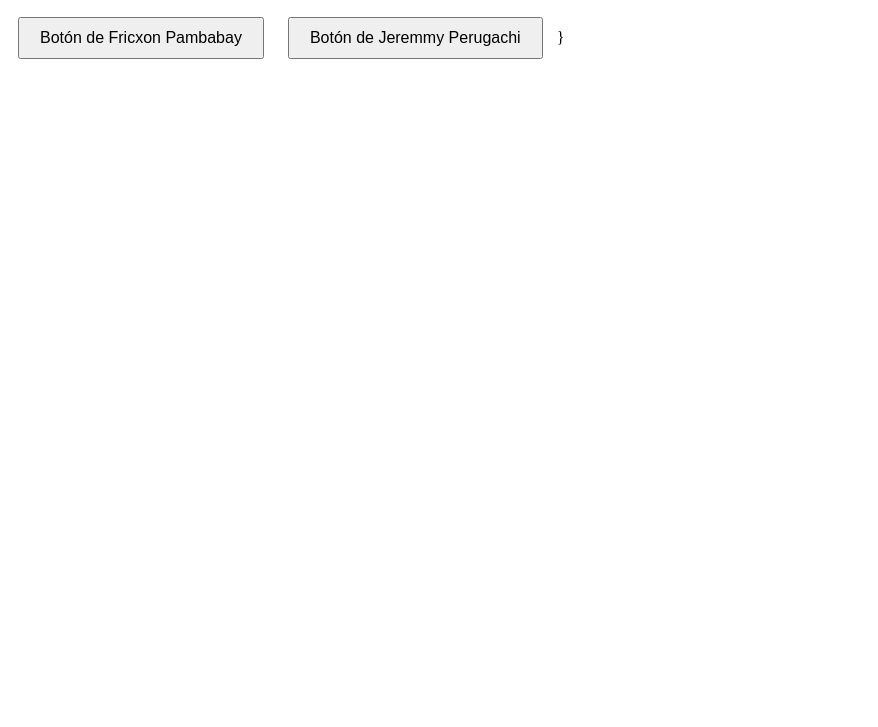
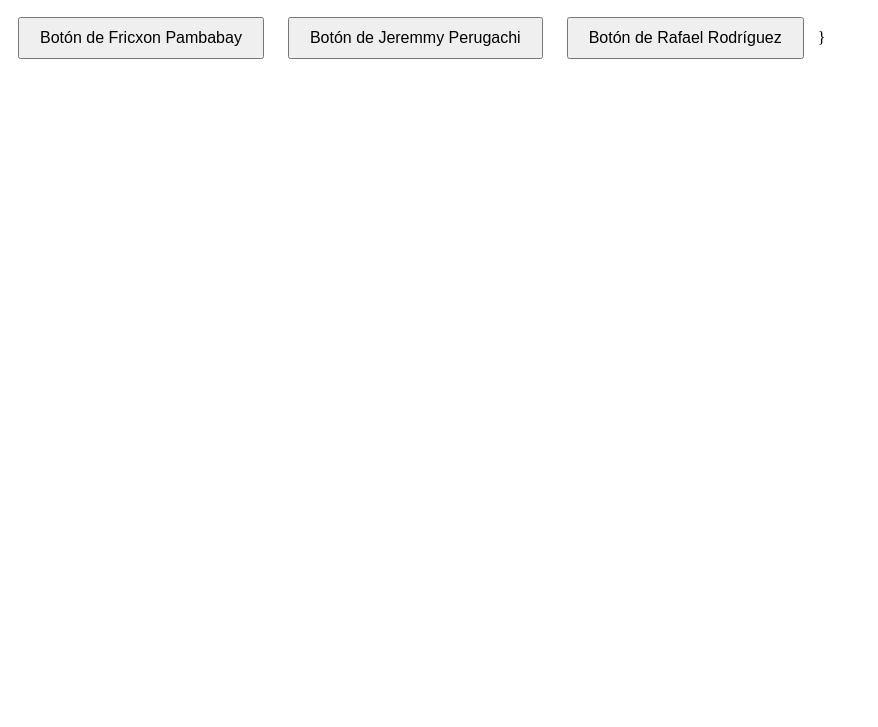
Before and after one commit to Chr1stian-Perez/PruebaGIT_GR6, a plain HTML site: page index.html in a window 1280 px wide. Shown: the part 73-800 px from the top of the page, without its empty margins (0-878 px from the left). Drawn offline with Linux system fonts and the light colour scheme.

Commit message:
añadir botón rafael

```diff
--- a/index.html
+++ b/index.html
@@ -20,6 +20,7 @@
     <!-- Botones -->
     <button onclick="showPopup('Fricxon!')">Botón de Fricxon Pambabay</button>
       <button onclick="showPopup('Jeremmy Perugachi!')">Botón de Jeremmy Perugachi</button>
+      <button onclick="showPopup('Rafael!')">Botón de Rafael Rodríguez</button>
 }
     <script>
         // Función para mostrar el popup
```
